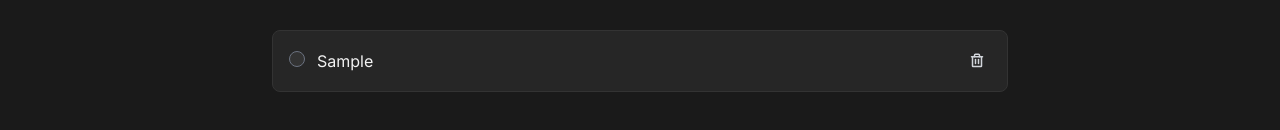
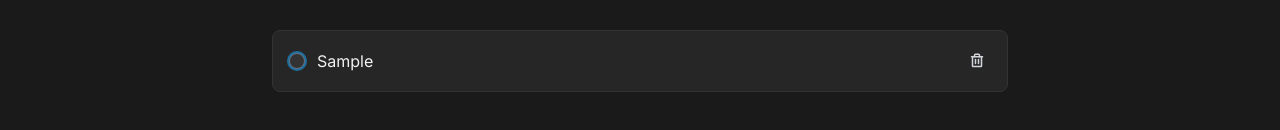
Before and after one commit to caleb-freitas/todo, a React (Vite) app: page / in a window 1280 px wide. Both pictures are taken after typing "Sample" into the empty fields and a click on the button "Add". Shown: the part 204-334 px from the top of the page. Built offline with nearby package versions, Linux system fonts and the light colour scheme.

Commit message:
feat: added styles to TaskCard component

```diff
--- a/src/components/TaskCard.tsx
+++ b/src/components/TaskCard.tsx
@@ -7,9 +7,16 @@ type TaskTitle = {
 export const TaskCard = ({ title }: TaskTitle) => {
   return (
     <form className="mb-3 flex w-[736px] items-center justify-between rounded-lg border-[1px] border-gray-4000 bg-gray-5000 p-4">
-      <div className="flex items-baseline gap-3">
-        <input className="rounded-full bg-gray-4000" type="checkbox" />
-        <p className="text-gray-1000">{title}</p>
+      <div className="flex items-center gap-3">
+        <input
+          id="checked-checkbox"
+          type="checkbox"
+          value=""
+          className="peer h-4 w-4 rounded-full bg-gray-4000 ring-2 ring-blue-6000 ring-offset-0 checked:bg-purple-6000 checked:ring-purple-6000"
+        />
+        <p className="text-gray-1000 peer-checked:text-gray-3000 peer-checked:line-through">
+          {title}
+        </p>
       </div>
       <button
         className="rounded p-1.5 text-gray-300 transition hover:bg-gray-4000 hover:text-red-3000"
--- a/src/index.css
+++ b/src/index.css
@@ -17,11 +17,6 @@
   box-sizing: border-dox;
 }
 
-button {
-  appearance: none;
-  -webkit-appearance: none;
-}
-
 :root {
   line-height: 140%;
   font-synthesis: none;
```
